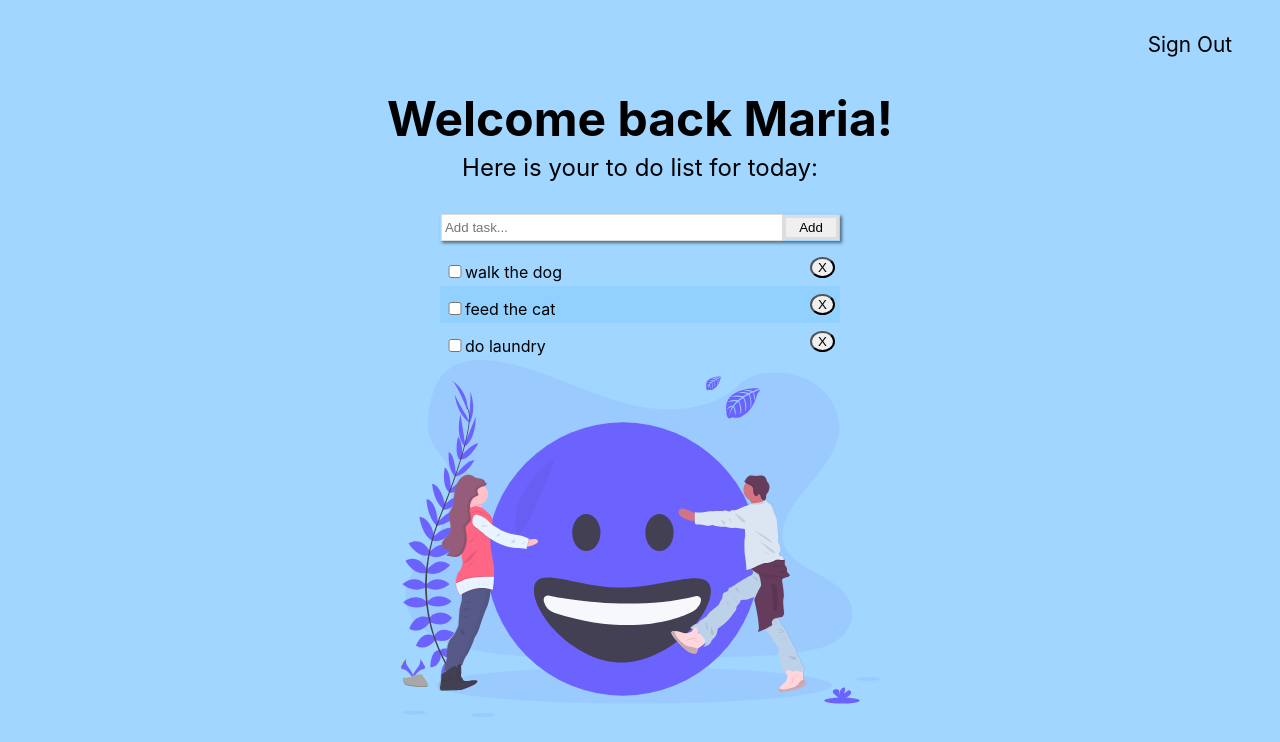
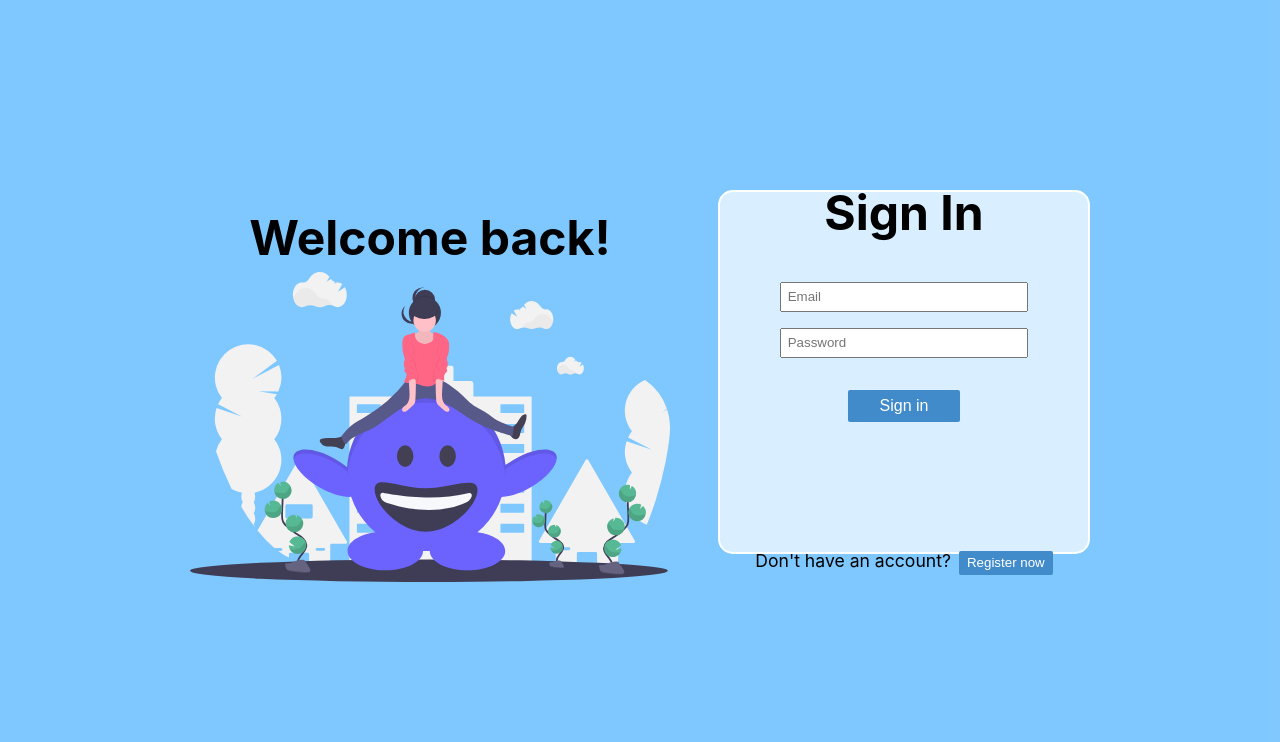
Before and after one commit to MariaModan/Login-practice, a React (Create React App) app: page / in a window 1280 px wide. Shown: the top 742 px of the page. Built offline with nearby package versions, Linux system fonts and the light colour scheme.

Commit message:
linked with server

```diff
--- a/src/App.js
+++ b/src/App.js
@@ -8,14 +8,13 @@ class App extends React.Component {
   constructor(){
     super();
     this.state = {
-      //change these back to empty strings after you're done building the to do app interface
       user: {
-        id: '1',
-        name: 'Maria',
+        id: '',
+        name: '',
         email: '',
         dateJoined: ''
       },
-      route: 'home'
+      route: 'signin'
     }
   }
 
@@ -33,8 +32,8 @@ class App extends React.Component {
         email: data.email,
         dateJoined: data.dateJoined
       }
-    });
-    this.onRouteChange('home');
+    }, ()=> this.onRouteChange('home'));
+
   }
 
   signOutUser = () => {
--- a/src/components/AddTodo.js
+++ b/src/components/AddTodo.js
@@ -25,7 +25,7 @@ class AddTodo extends React.Component{
 
     render() {
         return (
-            <form onSubmit={this.submitTodo}>
+            <form onSubmit={this.submitTodo} className='addTodoForm'>
               <input type='text' placeholder=" Add task..." value={this.state.input} onChange={this.onInputChange}></input>
               <button type='submit' >Add</button>
             </form>
--- a/src/components/Home.js
+++ b/src/components/Home.js
@@ -3,26 +3,20 @@ import TodoApp from './TodoApp';
 import picture from '../img/smiley.svg';
 import './css/home.css';
 
-class Home extends React.Component {
-    constructor(props) {
-        super(props)
-    };
-
-    render() {
-        const name = this.props.user.name;
-        const signOutUser = this.props.signOutUser;
+const Home = (props) => {
+        const name = props.user.name;
+        const signOutUser = props.signOutUser;
         return(
             <div className='home-container'>
                 <nav onClick={signOutUser}>Sign Out</nav>
                 <div className='content'>
                     <h1 className='greeting'>{`Welcome back ${name}`}!</h1>
                     <p className='subheading'>Here is your to do list for today:</p>
-                    <TodoApp user={this.props.user}/>
+                    <TodoApp user={props.user}/>
                     <img src={picture} alt='two people and a smiley face'/>
                 </div>
             </div>
-        );
-    }
+        )
 }
 
 export default Home;
--- a/src/components/Register.js
+++ b/src/components/Register.js
@@ -46,7 +46,6 @@ class Register extends React.Component {
             .then( user => {
                 if (user){
                     this.props.loadUser(user);
-                    this.props.onRouteChange('home');
                 }
             })
             .catch(err => console.log('couldn\'t load user'))
--- a/src/components/TodoApp.js
+++ b/src/components/TodoApp.js
@@ -7,32 +7,52 @@ class TodoApp extends React.Component {
     constructor (props) {
         super(props)
         this.state = {
-            todoList: [
-                {title: 'walk the dog',
-                completed: false,
-                id: '1'},
-                {title: 'feed the cat',
-                completed: false,
-                id: '2'},
-                {title: 'do laundry',
-                completed: false,
-                id: '3'}
-            ],
+            todoList: []
         }
     }
 
+    componentDidMount(){
+        fetch('http://localhost:3005/todolist', {
+            method: 'POST',
+            headers: {'Content-Type': 'application/json'},
+            body: JSON.stringify({'email': this.props.user.email})
+            })
+            .then(response => response.json())
+            .then(data => {
+                this.setState({
+                    todoList: data
+                })
+            })
+            .catch( err => console.log('unable to get todolist'))
+
+    }
+
     addTodo = (input) => {
-        const newTodo = {
-            title: input,
-            id: '4',
-            completed: false
-        }
+        fetch('http://localhost:3005/addtodo', {
+            method: 'POST',
+            headers: {'Content-Type': 'application/json'},
+            body: JSON.stringify({
+                'email': this.props.user.email,
+                'title': input
+            })
+            })
+            .then(response => response.json())
+            .then(data => {
                 this.setState({
-            todoList: [...this.state.todoList, newTodo]
+                    todoList: [...this.state.todoList, data[0]]
+                })
             })
     }
 
     toggleComplete = (id) => {
+        fetch('http://localhost:3005/completed', {
+            method: 'PUT',
+            headers: {'Content-Type': 'application/json'},
+            body: JSON.stringify({
+                'id': id
+            })
+            })
+            .then(response => {
                 this.setState({
                     todoList: this.state.todoList.map( item => {
                         if (item.id === id) {
@@ -41,11 +61,22 @@ class TodoApp extends React.Component {
                         return item;
                     })
                 })
+            })
+
     }
 
     delTodo = (id) => {
+        fetch('http://localhost:3005/deltodo', {
+            method: 'DELETE',
+            headers: {'Content-Type': 'application/json'},
+            body: JSON.stringify({
+                'id': id
+            })
+            })
+            .then( response => {
                 this.setState({
                     todoList: [...this.state.todoList].filter(item => item.id !==id)
+                })
             })
     }
 
--- a/src/components/TodoItem.js
+++ b/src/components/TodoItem.js
@@ -15,7 +15,7 @@ const TodoItem = (props) => {
 
 TodoItem.propTypes = {
     title: PropTypes.string,
-    id: PropTypes.string,
+    id: PropTypes.number,
     toggleComplete: PropTypes.func,
     completed: PropTypes.bool,
     delTodo: PropTypes.func
--- a/src/components/css/todoapp.css
+++ b/src/components/css/todoapp.css
@@ -11,7 +11,7 @@
 
 
 /* <AddTodo /> */
-form {
+.addTodoForm {
     display: inline-block;
     width:100%;
     height: 27px;
@@ -21,7 +21,7 @@ form {
     box-shadow: 2px 2px 3px 0px rgba(0,0,0,0.5);
 }
 
-form>input {
+.addTodoForm>input {
     width: 85%;
     height: 25px;
     margin: 0;
@@ -29,7 +29,7 @@ form>input {
     border: 1px solid #ddd;
 }
 
-form > button {
+.addTodoForm > button {
     width: 14%;
     height: 25px;
     border: 3px solid #ddd;
```
Lines whose indentation alone changed are shown as unchanged.
